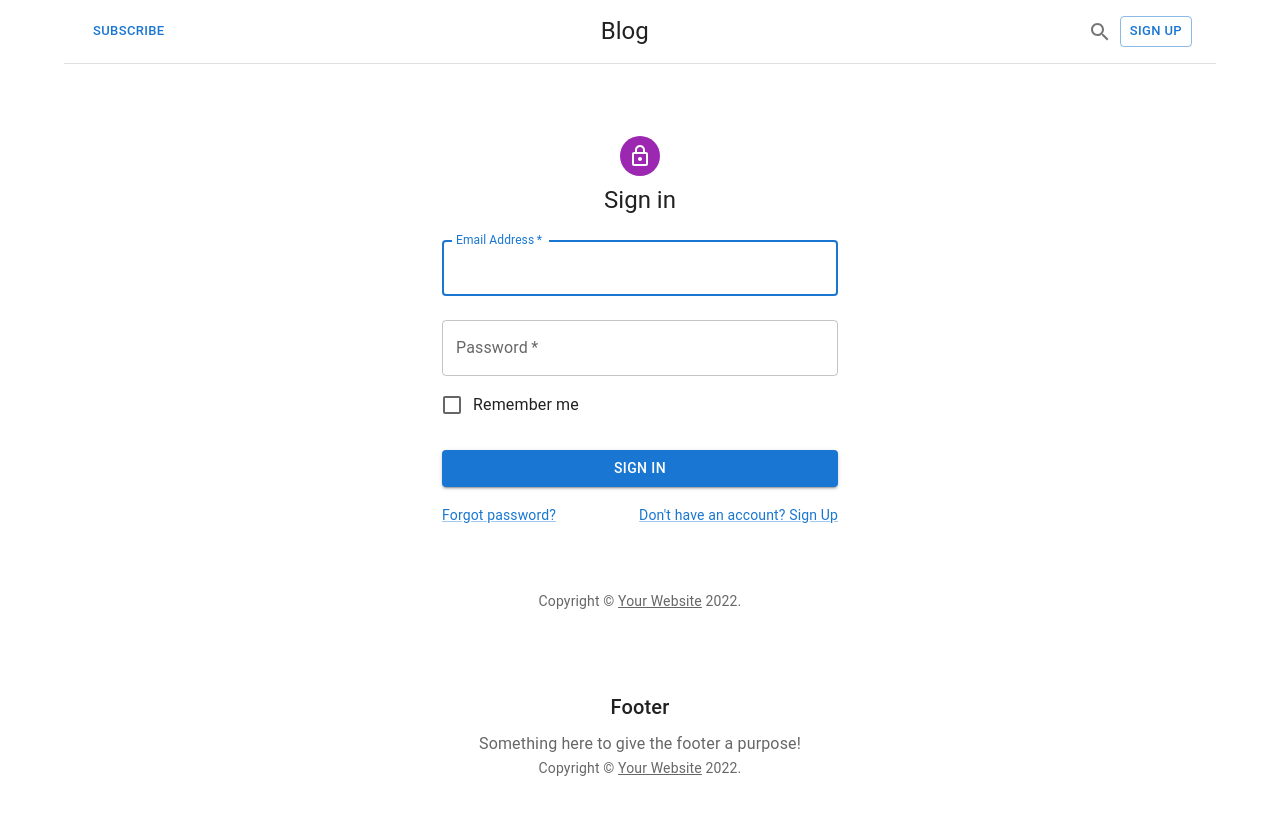
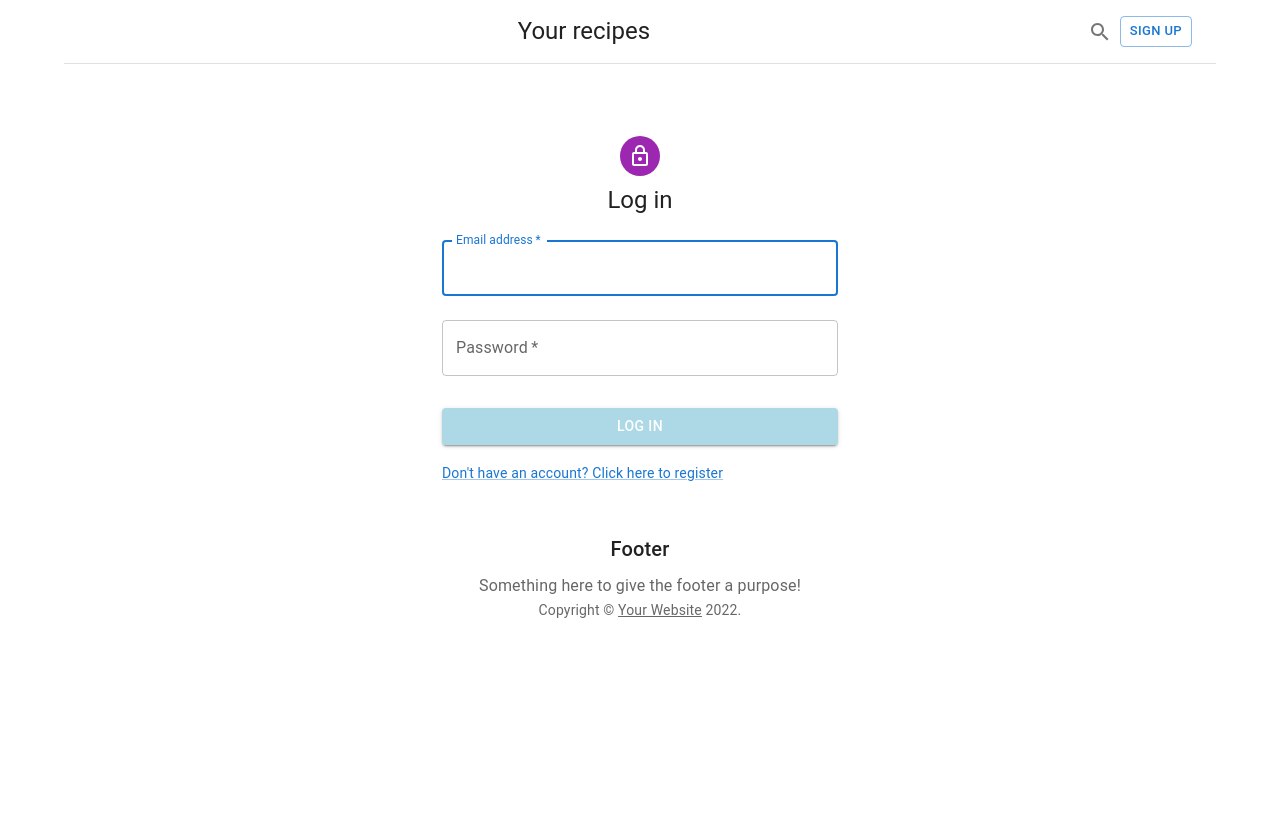
Before and after one commit to nadialefebvre/project-edible-nostalgia, a React (Create React App) app in the folder frontend/: page /login in a window 1280 px wide. Shown: the top 814 px of the page. Built offline with nearby package versions, Linux system fonts and the light colour scheme; a web font is replaced by a local one.

Commit message:
added login

```diff
--- a/frontend/src/App.js
+++ b/frontend/src/App.js
@@ -53,12 +53,12 @@ store.subscribe(() => {
 const App = () => {
   return (
     <Provider store={store}>
+      <BrowserRouter>
         <ThemeProvider theme={theme}>
           <CssBaseline />
           <Container maxWidth="lg">
-          <Header title="Blog" />
+            <Header />
             <main>
-            <BrowserRouter>
               <Routes>
                 {/* <Route path="/profile" element={<Profile />} />
             <Route path="/profile/edit" element={<EditProfile />} /> */}
@@ -73,7 +73,6 @@ const App = () => {
                 {/* <Route path="/" element={<Home />} /> */}
                 {/* <Route path="*" element={<NotFound />} /> */}
               </Routes>
-            </BrowserRouter>
             </main>
           </Container>
           <Footer
@@ -81,6 +80,7 @@ const App = () => {
             description="Something here to give the footer a purpose!"
           />
         </ThemeProvider>
+      </BrowserRouter>
     </Provider>
   )
 }
--- a/frontend/src/components/Header.js
+++ b/frontend/src/components/Header.js
@@ -1,19 +1,31 @@
-import React from 'react';
-import PropTypes from 'prop-types';
-import Toolbar from '@mui/material/Toolbar';
-import Button from '@mui/material/Button';
-import IconButton from '@mui/material/IconButton';
-import SearchIcon from '@mui/icons-material/Search';
-import Typography from '@mui/material/Typography';
-import Link from '@mui/material/Link';
+import React from 'react'
+import { useNavigate } from "react-router-dom"
+import { useDispatch, useSelector } from "react-redux"
 
-function Header(props) {
-  const { title } = props;
+import Toolbar from '@mui/material/Toolbar'
+import Button from '@mui/material/Button'
+import IconButton from '@mui/material/IconButton'
+import SearchIcon from '@mui/icons-material/Search'
+import Typography from '@mui/material/Typography'
+
+import user from "../reducers/user"
+
+
+const Header = () => {
+
+  const dispatch = useDispatch()
+
+  const navigate = useNavigate()
+
+  const accessToken = useSelector((store) => store.user.accessToken)
+  const firstName = useSelector((store) => store.user.firstName)
 
   return (
-    <React.Fragment>
+    <>
       <Toolbar sx={{ borderBottom: 1, borderColor: 'divider' }}>
-        <Button size="small">Subscribe</Button>
+        {accessToken &&
+          <Button size="small" onClick={() => dispatch(user.actions.logOut())}>Log out</Button>
+        }
         <Typography
           component="h2"
           variant="h5"
@@ -22,21 +34,17 @@ function Header(props) {
           noWrap
           sx={{ flex: 1 }}
         >
-          {title}
+          {firstName ? `${firstName}'s recipes` : "Your recipes"}
         </Typography>
         <IconButton>
           <SearchIcon />
         </IconButton>
-        <Button variant="outlined" size="small">
+        <Button variant="outlined" size="small" onClick={() => navigate("/login")}>
           Sign up
         </Button>
       </Toolbar>
-    </React.Fragment>
-  );
+    </>
+  )
 }
 
-Header.propTypes = {
-  title: PropTypes.string.isRequired,
-};
-
-export default Header;
+export default Header
--- a/frontend/src/components/Sidebar.js
+++ b/frontend/src/components/Sidebar.js
@@ -1,10 +1,7 @@
 import React from 'react'
-import PropTypes from 'prop-types'
 import Grid from '@mui/material/Grid'
-import Stack from '@mui/material/Stack'
 import Paper from '@mui/material/Paper'
 import Typography from '@mui/material/Typography'
-import Link from '@mui/material/Link'
 
 const Sidebar = (props) => {
   const { recipe } = props
--- a/frontend/src/components/Steps.js
+++ b/frontend/src/components/Steps.js
@@ -1,5 +1,4 @@
-import * as React from 'react'
-import PropTypes from 'prop-types'
+import React from 'react'
 import Grid from '@mui/material/Grid'
 import Typography from '@mui/material/Typography'
 import Divider from '@mui/material/Divider'
--- a/frontend/src/pages/Login.js
+++ b/frontend/src/pages/Login.js
@@ -1,47 +1,87 @@
-import React from 'react';
-import Avatar from '@mui/material/Avatar';
-import Button from '@mui/material/Button';
-import CssBaseline from '@mui/material/CssBaseline';
-import TextField from '@mui/material/TextField';
-import FormControlLabel from '@mui/material/FormControlLabel';
-import Checkbox from '@mui/material/Checkbox';
-import Link from '@mui/material/Link';
-import Grid from '@mui/material/Grid';
-import Box from '@mui/material/Box';
-import LockOutlinedIcon from '@mui/icons-material/LockOutlined';
-import Typography from '@mui/material/Typography';
-import Container from '@mui/material/Container';
-import { createTheme, ThemeProvider } from '@mui/material/styles';
+import React, { useState, useEffect } from "react"
+import { batch, useDispatch, useSelector } from "react-redux"
+import { useNavigate } from "react-router-dom"
+import Avatar from '@mui/material/Avatar'
+import Button from '@mui/material/Button'
+import TextField from '@mui/material/TextField'
+import Link from '@mui/material/Link'
+import Grid from '@mui/material/Grid'
+import Box from '@mui/material/Box'
+import LockOutlinedIcon from '@mui/icons-material/LockOutlined'
+import Typography from '@mui/material/Typography'
+import Container from '@mui/material/Container'
 
-function Copyright(props) {
-  return (
-    <Typography variant="body2" color="text.secondary" align="center" {...props}>
-      {'Copyright © '}
-      <Link color="inherit" href="https://mui.com/">
-        Your Website
-      </Link>{' '}
-      {new Date().getFullYear()}
-      {'.'}
-    </Typography>
-  );
-}
+import loading from "../reducers/loading"
+import user from "../reducers/user"
+import Loader from "../components/Loader"
+import { API_URL } from "../utils/utils"
 
-const theme = createTheme();
 
-export default function Login() {
-  const handleSubmit = (event) => {
-    event.preventDefault();
-    const data = new FormData(event.currentTarget);
-    console.log({
-      email: data.get('email'),
-      password: data.get('password'),
-    });
-  };
+const Login = () => {
+  const dispatch = useDispatch()
+  const navigate = useNavigate()
+
+  const isLoading = useSelector((store) => store.loading.isLoading)
+  const accessToken = useSelector((store) => store.user.accessToken)
+
+  const [firstName, setFirstName] = useState("")
+  const [email, setEmail] = useState("")
+  const [password, setPassword] = useState("")
+
+  const [mode, setMode] = useState("login")
+
+  // useEffect(() => {
+  //   if (accessToken) {
+  //     navigate("/recipes")
+  //   }
+  // }, [accessToken])
+
+  const onFormSubmit = (event) => {
+    event.preventDefault()
+    if (mode === "register" && (!email || !password)) {
+      alert("All fields are required.")
+    } else if (mode === "login" && (!email || !password)) {
+      alert("Email and password are required.")
+    } else {
+      dispatch(loading.actions.setLoading(true))
+      const options = {
+        method: "POST",
+        headers: { "Content-Type": "application/json" },
+        body: JSON.stringify({ firstName, email, password })
+      }
+      fetch(API_URL(mode), options)
+        .then(res => res.json())
+        .then(data => {
+          if (data.success) {
+            batch(() => {
+              dispatch(user.actions.setFirstName(data.response.firstName))
+              dispatch(user.actions.setEmail(data.response.email))
+              dispatch(user.actions.setUserId(data.response.userId))
+              dispatch(user.actions.setAccessToken(data.response.accessToken))
+              dispatch(user.actions.setError(null))
+            })
+          } else {
+            batch(() => {
+              alert(data.response.message)
+              dispatch(user.actions.setError(data.response))
+              dispatch(user.actions.setFirstName(null))
+              dispatch(user.actions.setEmail(null))
+              dispatch(user.actions.setUserId(null))
+              dispatch(user.actions.setAccessToken(null))
+            })
+          }
+          dispatch(loading.actions.setLoading(false))
+        })
+    }
+  }
+
+  if (isLoading) {
+    return <Loader />
+  }
 
   return (
     <>
       <Container component="main" maxWidth="xs">
-        <CssBaseline />
         <Box
           sx={{
             marginTop: 8,
@@ -54,19 +94,34 @@ export default function Login() {
             <LockOutlinedIcon />
           </Avatar>
           <Typography component="h1" variant="h5">
-            Sign in
+            {mode === "register" ? "Register" : "Log in"}
           </Typography>
-          <Box component="form" onSubmit={handleSubmit} noValidate sx={{ mt: 1 }}>
+          <Box component="form" onSubmit={onFormSubmit} noValidate sx={{ mt: 1 }}>
+            {mode === "register" ?
+              <TextField
+                margin="normal"
+                fullWidth
+                id="firstName"
+                label="First name"
+                name="firstName"
+                autoComplete="firstName"
+                autoFocus
+                onChange={e => setFirstName(e.target.value)}
+              />
+              : null}
+
             <TextField
               margin="normal"
               required
               fullWidth
               id="email"
-              label="Email Address"
+              label="Email address"
               name="email"
               autoComplete="email"
               autoFocus
+              onChange={e => setEmail(e.target.value)}
             />
+
             <TextField
               margin="normal"
               required
@@ -76,35 +131,36 @@ export default function Login() {
               type="password"
               id="password"
               autoComplete="current-password"
-            />
-            <FormControlLabel
-              control={<Checkbox value="remember" color="primary" />}
-              label="Remember me"
+              onChange={e => setPassword(e.target.value)}
             />
             <Button
               type="submit"
               fullWidth
               variant="contained"
-              sx={{ mt: 3, mb: 2 }}
+              sx={{ mt: 3, mb: 2, bgcolor: 'lightblue' }}
             >
-              Sign In
+              {mode === "register" ? "Register" : "Log in"}
             </Button>
             <Grid container>
-              <Grid item xs>
-                <Link href="#" variant="body2">
-                  Forgot password?
-                </Link>
-              </Grid>
               <Grid item>
-                <Link href="#" variant="body2">
-                  {"Don't have an account? Sign Up"}
+                <Link
+                  href="#"
+                  variant="body2"
+                  onClick={() => setMode(mode === "register" ? "login" : "register")}>
+                  {mode === "register"
+                    ?
+                    "You have an account? Click here to log in"
+                    :
+                    "Don't have an account? Click here to register"
+                  }
                 </Link>
               </Grid>
             </Grid>
           </Box>
         </Box>
-        <Copyright sx={{ mt: 8, mb: 4 }} />
       </Container>
     </>
-  );
+  )
 }
+
+export default Login
--- a/frontend/src/reducers/user.js
+++ b/frontend/src/reducers/user.js
@@ -2,7 +2,7 @@ import { createSlice } from "@reduxjs/toolkit"
 
 const initialState = {
   userId: null,
-  username: null,
+  firstName: null,
   email: null,
   accessToken: null,
   error: null
@@ -15,8 +15,8 @@ const user = createSlice({
     setUserId: (store, action) => {
       store.userId = action.payload
     },
-    setUsername: (store, action) => {
-      store.username = action.payload
+    setFirstName: (store, action) => {
+      store.firstName = action.payload
     },
     setEmail: (store, action) => {
       store.email = action.payload
```
Also changed, not shown: frontend/src/components/Footer.js (+2 -8 lines), frontend/src/components/Hero.js (+8 -9 lines), frontend/src/components/RecipeCard.js (line endings or trailing spaces), 2 other files (tests, documents, lock files or other folders). Lines whose indentation alone changed are shown as unchanged.
